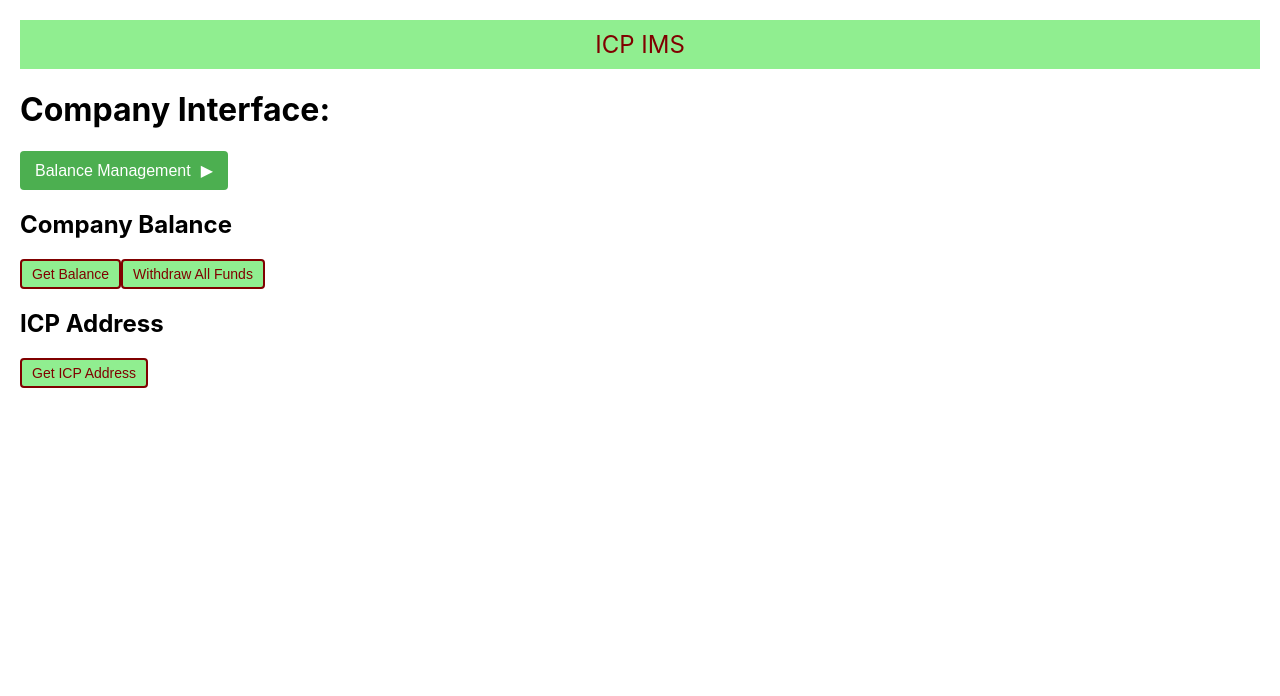
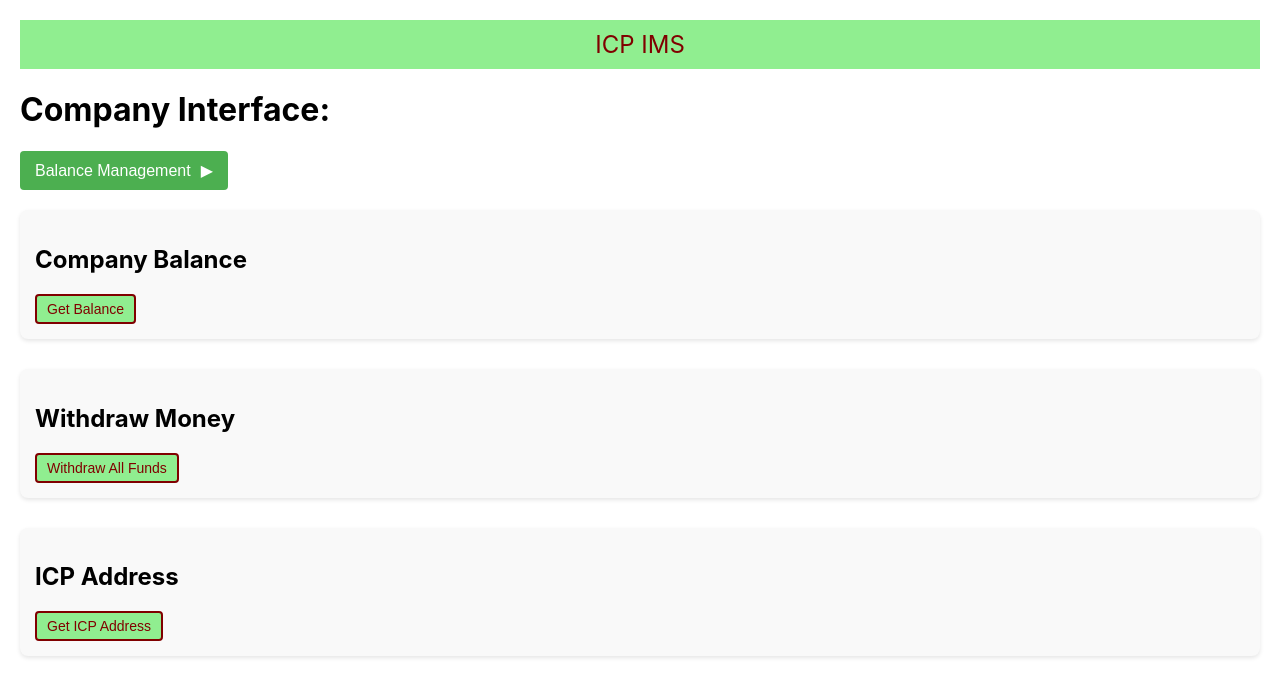
Before and after one commit to Avoca9o/icp-insurance-system, a React (Create React App) app in the folder insurer_frontend/: page /company in a window 1280 px wide. Shown: the top 696 px of the page. Built offline with nearby package versions, Linux system fonts and the light colour scheme.

Commit message:
beautify balance management

```diff
--- a/insurer_frontend/src/components/company/BalanceController.js
+++ b/insurer_frontend/src/components/company/BalanceController.js
@@ -1,6 +1,15 @@
 import React, { useState } from "react";
 import { fetchApi } from "../../services/Api";
 import buttonStyle from "../../styles/ButtonStyle";
+
+// Section container style
+const sectionStyle = {
+  marginBottom: '30px',
+  padding: '15px',
+  borderRadius: '8px',
+  backgroundColor: '#f9f9f9',
+  boxShadow: '0 2px 4px rgba(0,0,0,0.1)'
+};
 
 const BalanceController = () => {
     const [balance, setBalance] = useState(null);
@@ -35,13 +44,16 @@
 
     return (
     <div>
-      <section>
+      <section style={sectionStyle}>
         <h2>Company Balance</h2>
         <button style={buttonStyle} onClick={getBalance}>Get Balance</button>
-        <button style={buttonStyle} onClick={withdraw}>Withdraw All Funds</button>
         {balance !== null && <p>{balance}</p>}
       </section>
-      <section>
+      <section style={sectionStyle}>
+        <h2>Withdraw Money</h2>
+        <button style={buttonStyle} onClick={withdraw}>Withdraw All Funds</button>
+      </section>
+      <section style={sectionStyle}>
         <h2>ICP Address</h2>
         <button style={buttonStyle} onClick={getICPAddress}>Get ICP Address</button>
         {address !== null && <p>{address}</p>}
```
Also changed, not shown: 2 other files (tests, documents, lock files or other folders).
